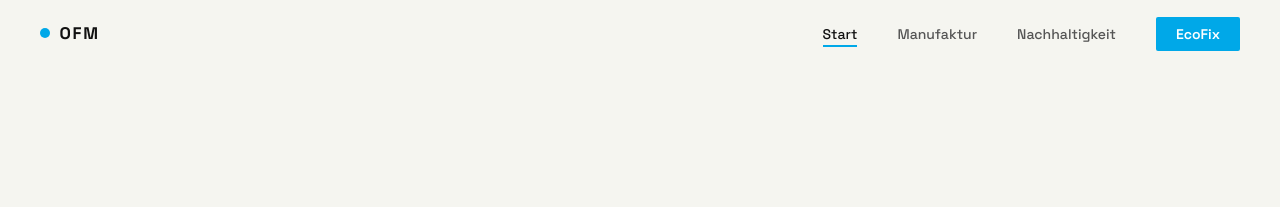
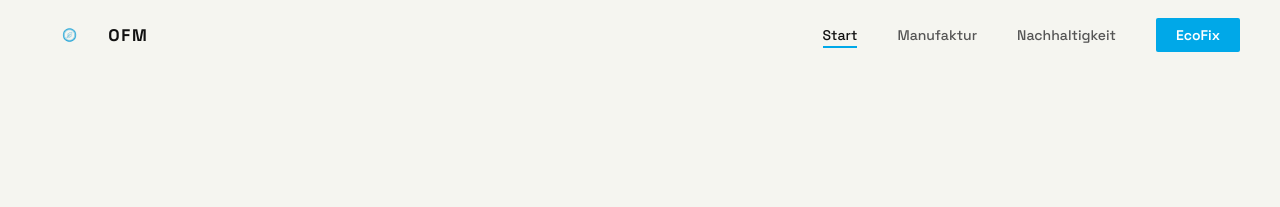
Before and after one commit to Kerem704/ss26-buis-1-gruppe-13, a Jekyll site: the page built from startseite/index.html, in a window 1280 px wide. Shown: the top 207 px of the page. Built offline with Jekyll 4.4.1, drawn with Linux system fonts in a browser that asks for light colours.

Commit message:
Update nav with logo

```diff
--- a/_includes/nav.html
+++ b/_includes/nav.html
@@ -1,7 +1,7 @@
 <nav class="nav" id="nav">
   <div class="nav__inner">
     <a href="{{ '/startseite/' | relative_url }}" class="nav__logo">
-      <span class="nav__logo-mark"></span>
+      <img src="{{ '/assets/images/logo.png' | relative_url }}" alt="OFM Logo" class="nav__logo-img" />
       <span class="nav__logo-text">OFM</span>
     </a>
     <ul class="nav__links" id="navLinks">
--- a/assets/css/main.css
+++ b/assets/css/main.css
@@ -226,3 +226,6 @@ td:first-child { color: var(--c-ink); font-weight: 500; }
   .footer__top { grid-template-columns: 1fr; }
   .nav__links.open { display: flex; flex-direction: column; position: fixed; inset: 0; background: var(--c-bg); justify-content: center; align-items: center; gap: 2rem; font-size: 1.3rem; z-index: 99; }
 }
+
+/* Logo */
+.nav__logo-img { height: 32px; width: auto; }
```
